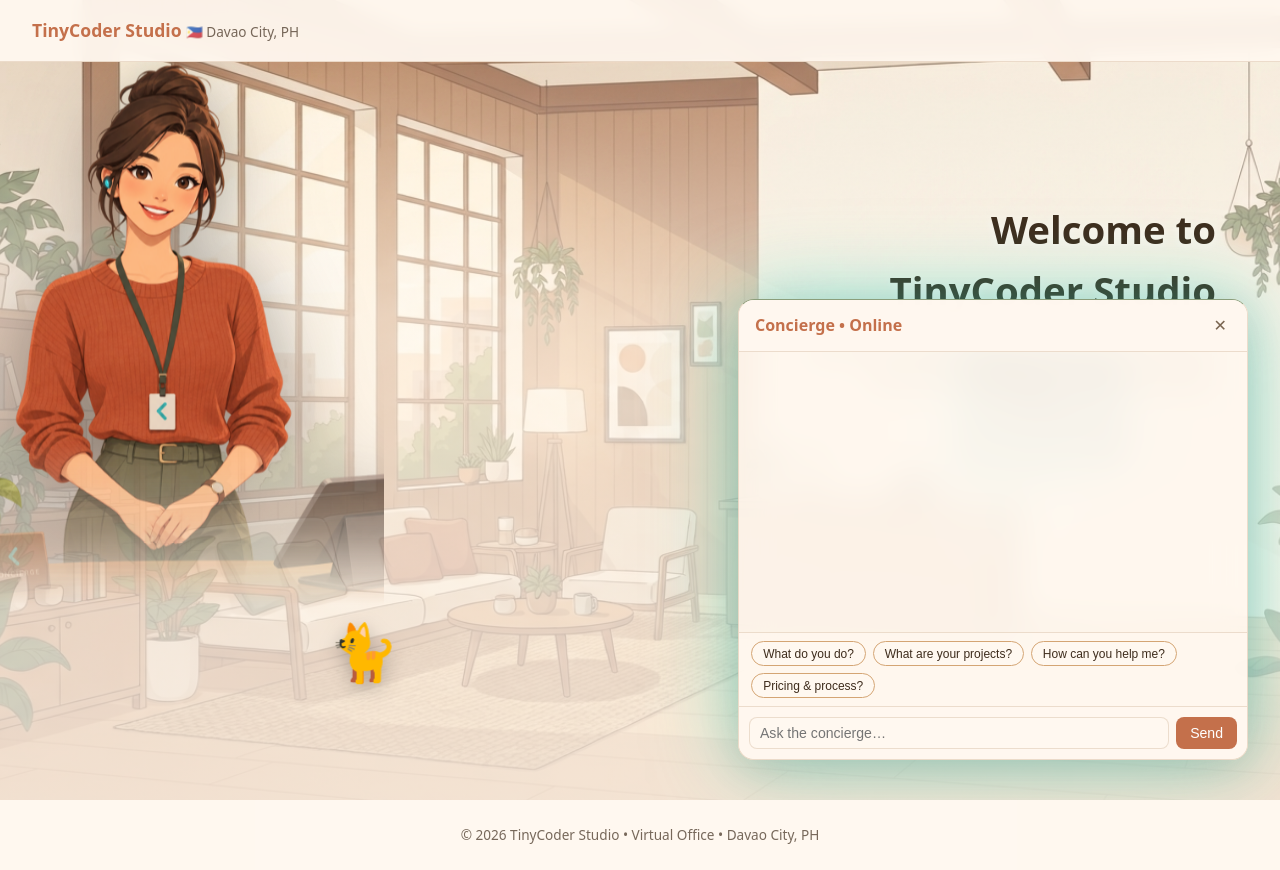
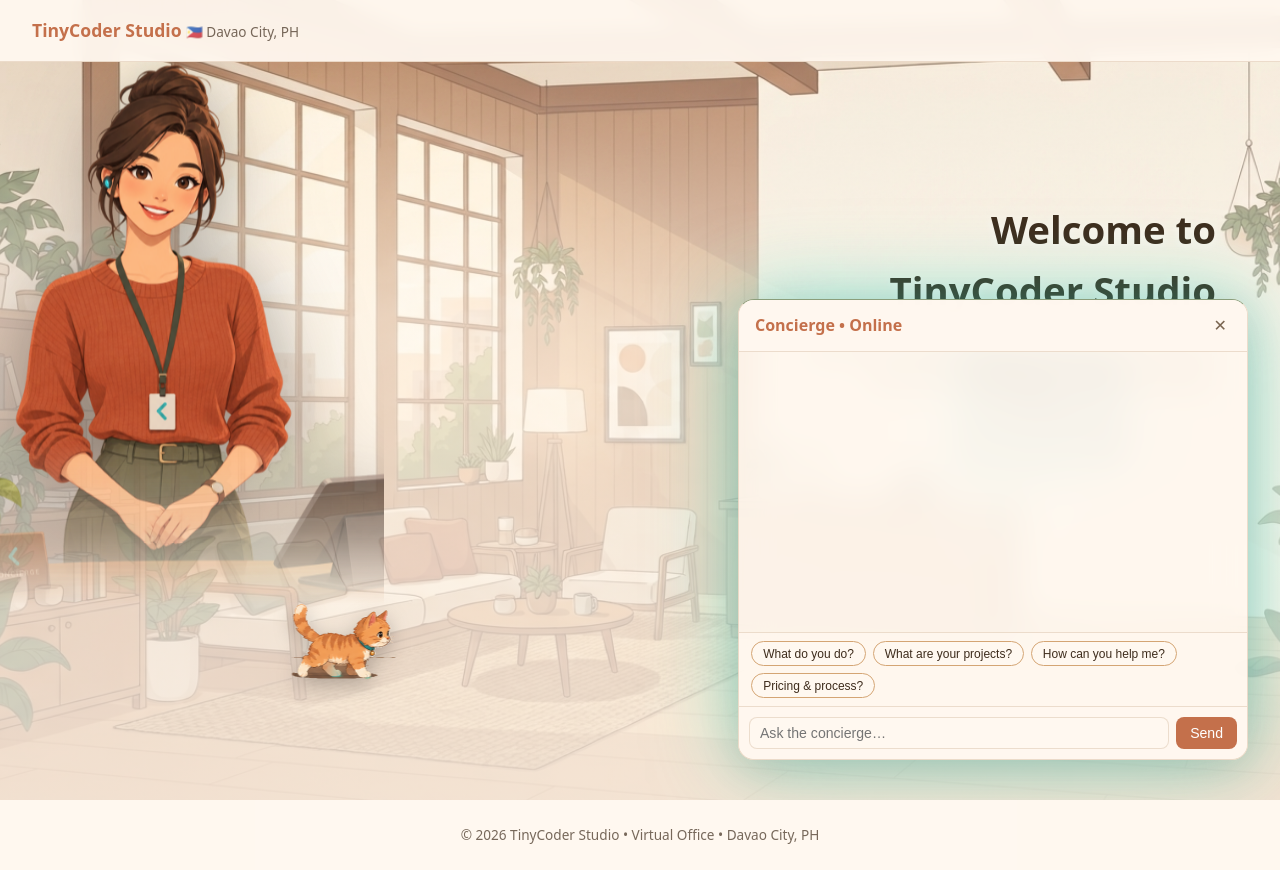
Before and after one commit to tiny-coder-2104/welcome-tinycoder-studio, a website: page index.html in a window 1280 px wide. Drawn offline with Linux system fonts and the light colour scheme.

Commit message:
feat: real 8-frame kitten sprite — extracted from sheet, transparent bg, CSS steps(8) walk cycle (355KB, replaces 1.3MB PNG + emoji)

```diff
--- a/index.html
+++ b/index.html
@@ -22,7 +22,7 @@
           <img src="/concierge.png" alt="Concierge" class="concierge" />
         </div>
         <div class="cat-layer">
-          <div class="kitten-wrap"><span class="kitten" aria-label="kitten">🐈</span></div>
+          <div class="kitten-wrap"><span class="kitten" role="img" aria-label="kitten"></span></div>
         </div>
         <div class="hero-text">
           <h1>Welcome to TinyCoder Studio</h1>
--- a/style.css
+++ b/style.css
@@ -96,31 +96,38 @@ main { min-height: 100vh; }
   pointer-events: none;
 }
 
-/* Cat — emoji kitten, zero image cost, always visible */
+/* Cat — 8-frame sprite walk cycle (extracted from kitten-strip.png, transparent) */
 .cat-layer {
   position: absolute;
   bottom: 15%;
   left: 0;
   z-index: 2;
   width: 100%;
-  height: 80px;
+  height: 100px;
   pointer-events: none;
 }
 
 .kitten-wrap {
   position: absolute;
-  left: -100px;
+  left: -140px;
   bottom: 0;
   animation: walk 14s linear infinite;
   will-change: transform;
 }
 
 .kitten {
+  --fw: 110px;
   display: block;
-  font-size: 56px;
-  line-height: 1;
-  animation: bounce 0.6s ease-in-out infinite alternate;
+  width: var(--fw);
+  height: 89px;
+  background: url('/kitten-strip.png') 0 0 / calc(8 * var(--fw)) 100% repeat-x;
+  animation: frame 0.7s steps(8) infinite;
   filter: drop-shadow(0 6px 10px rgba(0,0,0,0.25));
+}
+
+@keyframes frame {
+  from { background-position: 0 0; }
+  to { background-position: calc(-8 * var(--fw)) 0; }
 }
 
 @keyframes walk {
@@ -348,6 +355,6 @@ footer {
     width: calc(100vw - 4%);
     max-height: 70vh;
   }
-  .kitten { font-size: 42px; }
+  .kitten { --fw: 80px; height: 65px; }
   .lobby { min-height: 100vh; background-size: cover; }
 }
```
Also changed, not shown: cat_sprite.png (deleted), kitten-strip.png (added).
